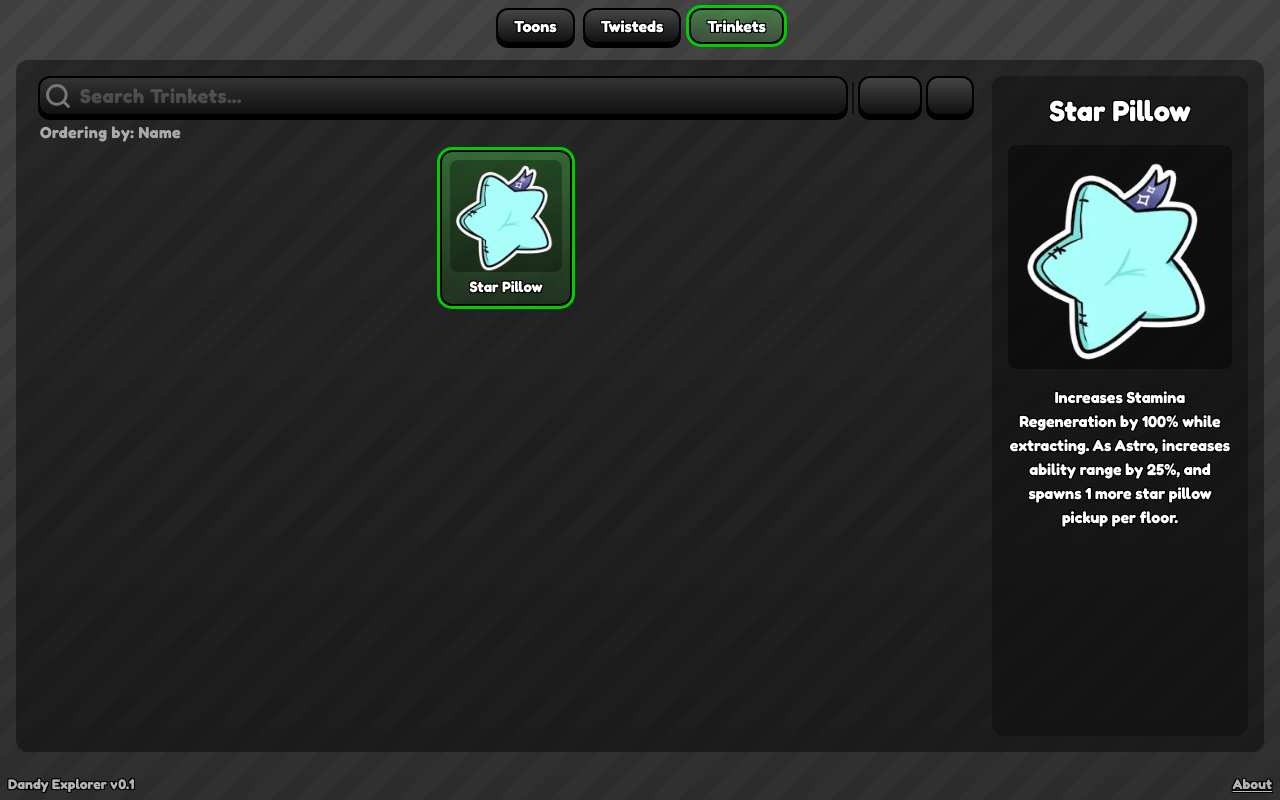
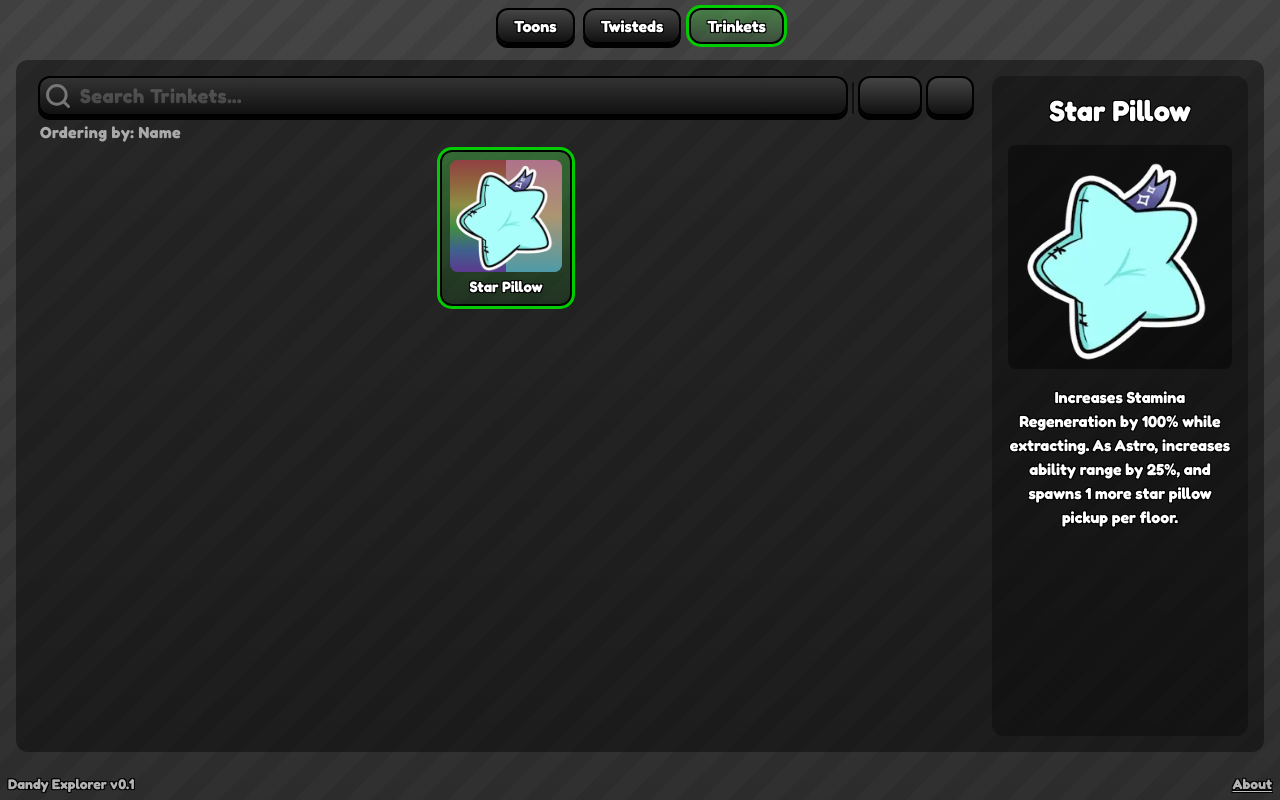
Before and after one commit to zcesarrr/dandy-explorer, a React (Vite) app: page /trinkets/star-pillow in a window 1280 px wide. Built offline with nearby package versions, Linux system fonts and the light colour scheme; some icons are missing.

Commit message:
trinket backgroud color

```diff
--- a/src/collections/trinkets/components/TrinketImage.tsx
+++ b/src/collections/trinkets/components/TrinketImage.tsx
@@ -1,3 +1,4 @@
+import { TOON_BACKGROUND_COLOR } from "../../../constants/styles.constants";
 import type { Trinket } from "../types/trinkets.types";
 
 type TrinketImageProps = {
@@ -13,7 +14,9 @@ export default function TrinketImage({ className = "", item }: TrinketImageProps
             className={className}
             loading="lazy"
             style={{
-                background: "#00000050",
+                background: TOON_BACKGROUND_COLOR[
+                    item.requirement.type === "research" ? "main"  : "normal"
+                ][item.event],
             }}
         />
     );
--- a/src/collections/trinkets/data/items/starPillow.ts
+++ b/src/collections/trinkets/data/items/starPillow.ts
@@ -7,7 +7,7 @@ const starPillow: Trinket = {
     iconUrl: icon,
     description: "Increases Stamina Regeneration by 100% while extracting. As Astro, increases ability range by 25%, and spawns 1 more star pillow pickup per floor.",
     category: "stamina",
-    event: "none",
+    event: "easter",
     requirement: { type: "research", params: { count: 100, twisted: "Twisted Astro" } },
 };
 
```
